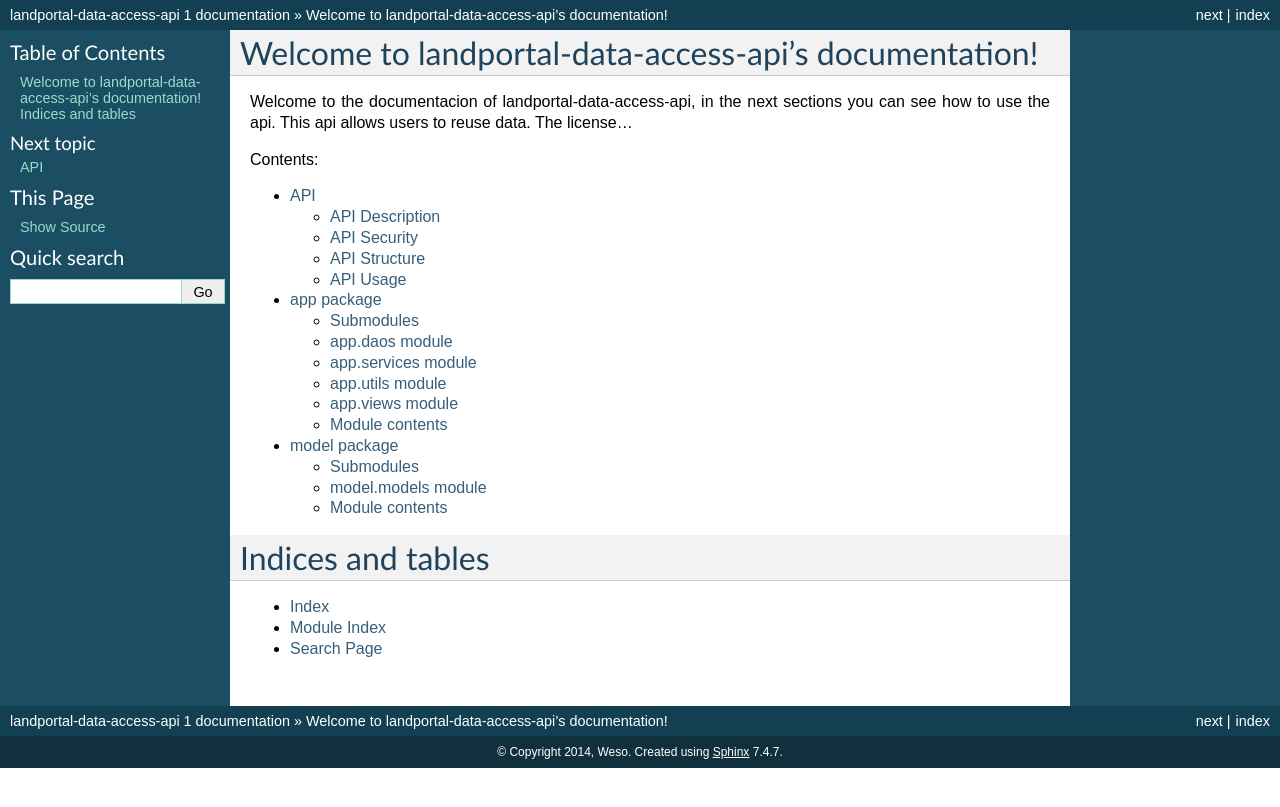
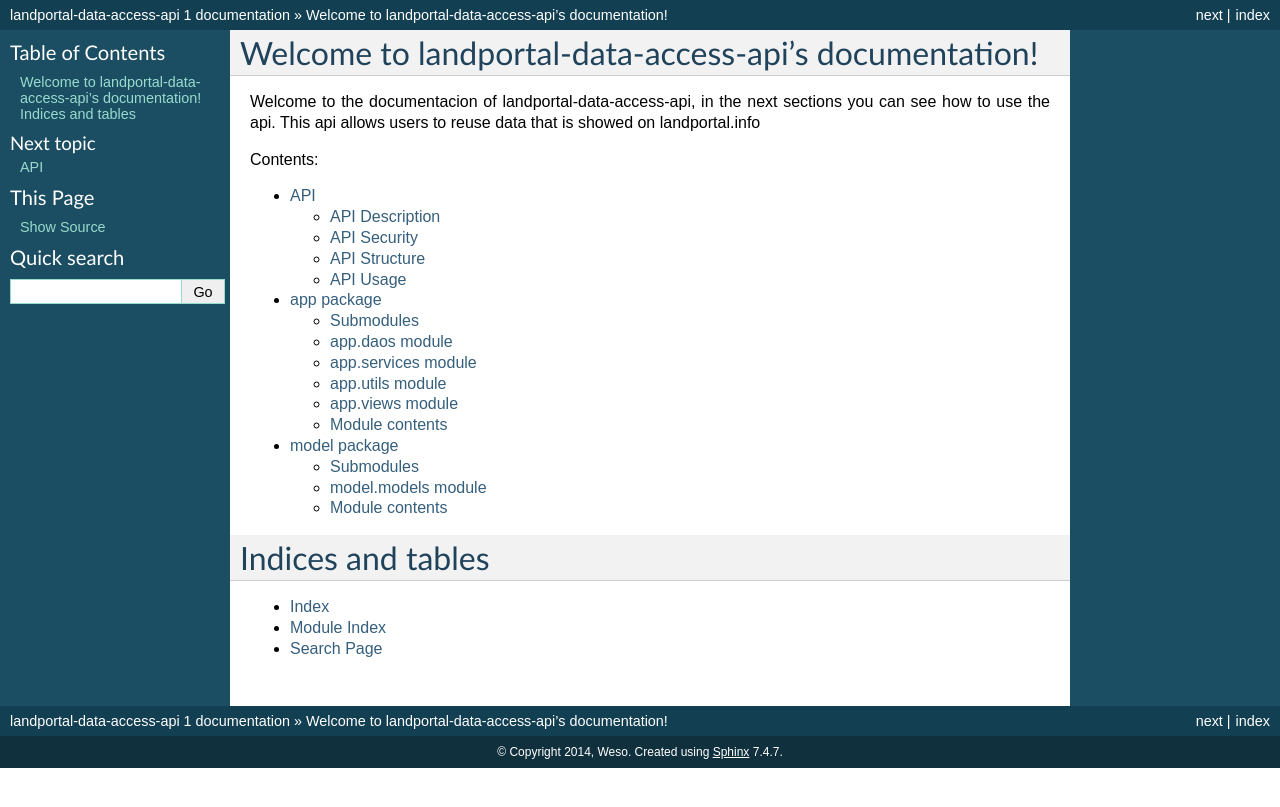
Before and after one commit to landportal/landbook-data-access-api, a Sphinx documentation site: the page built from doc/source/index.rst, in a window 1280 px wide. Shown: the top 807 px of the page. Built offline with Sphinx 7.4.7, drawn with Linux system fonts in a browser that asks for light colours.

Commit message:
First stable version of documentation

```diff
--- a/doc/source/index.rst
+++ b/doc/source/index.rst
@@ -6,7 +6,7 @@
 Welcome to landportal-data-access-api's documentation!
 ======================================================
 
-Welcome to the documentacion of landportal-data-access-api, in the next sections you can see how to use the api. This api allows users to reuse data. The license...
+Welcome to the documentacion of landportal-data-access-api, in the next sections you can see how to use the api. This api allows users to reuse data that is showed on landportal.info
 
 Contents:
 
```
